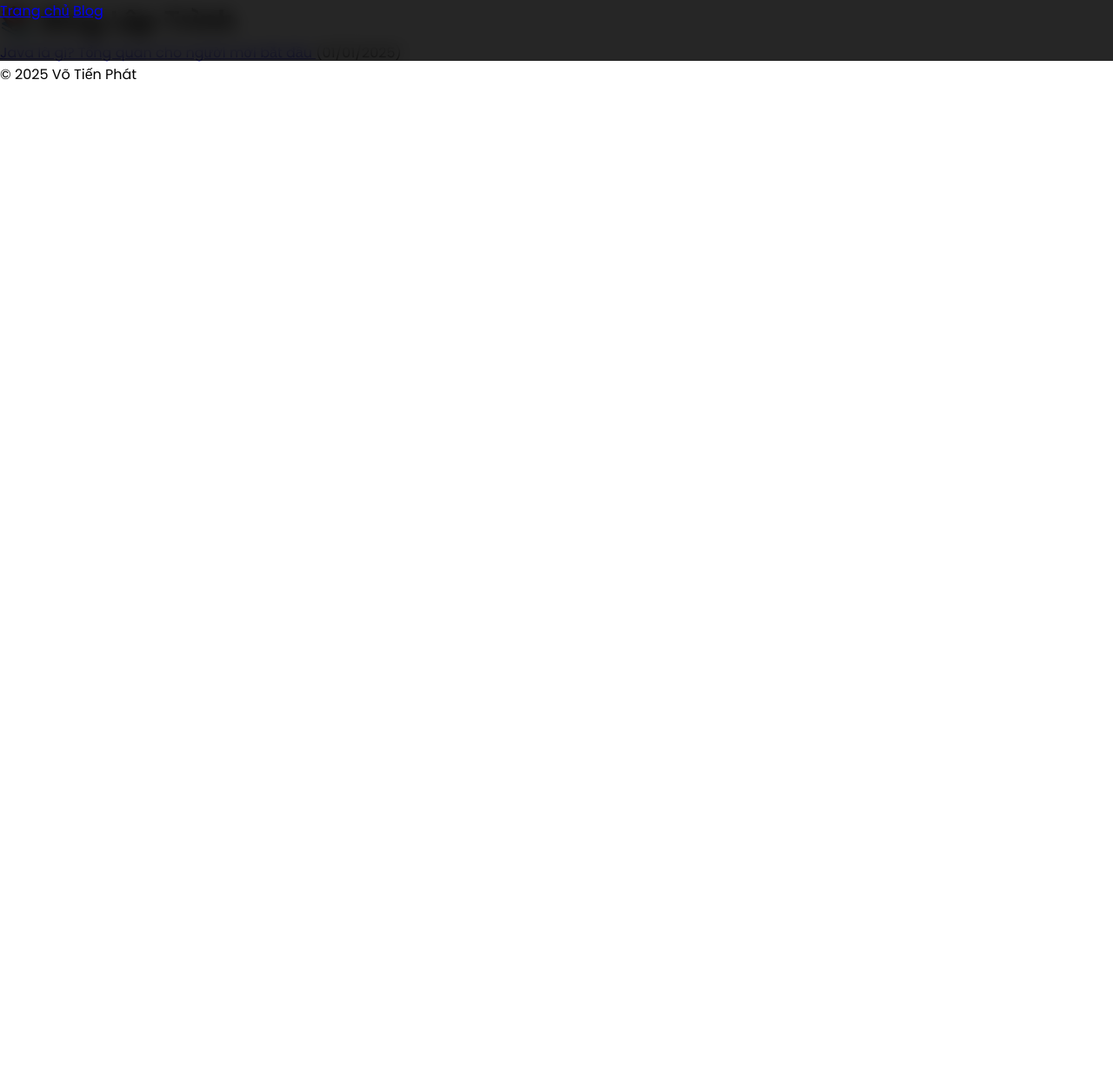
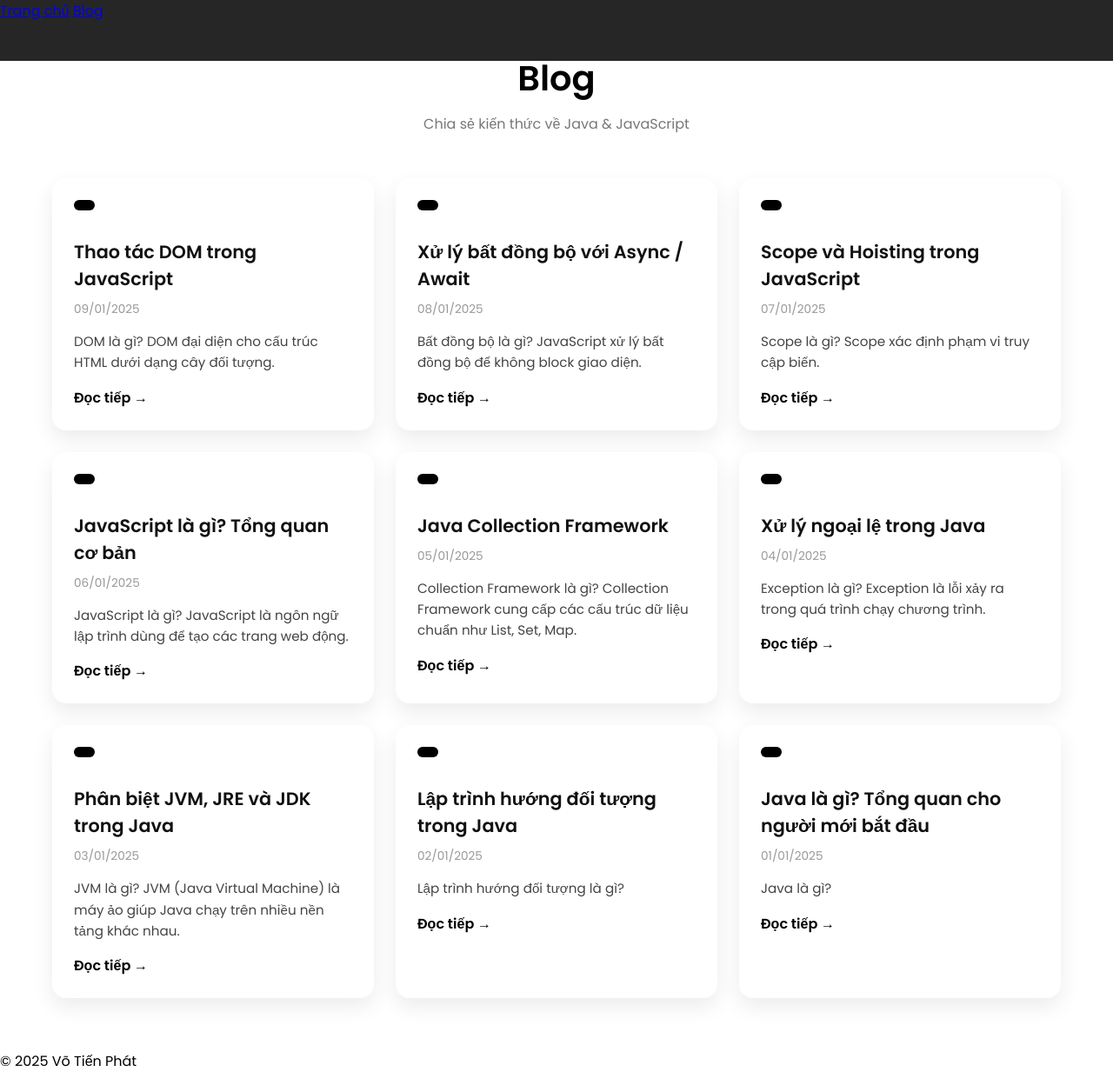
Before and after one commit to Tien-Phatt/Portfolio, a Jekyll site: the page built from Portfolio/blog.html, in a window 1280 px wide and 1233 px high. Shown: the whole window at 87% size. Built offline with Jekyll 4.4.1, drawn with Linux system fonts in a browser that asks for light colours.

Commit message:
Fix Jekyll blog rendering

```diff
--- a/Portfolio/_posts/2025-01-01-java-la-gi.md
+++ b/Portfolio/_posts/2025-01-01-java-la-gi.md
@@ -1,18 +1,26 @@
 ---
+layout: post
 title: "Java là gì? Tổng quan cho người mới bắt đầu"
 date: 2025-01-01
+categories: [Java]
 ---
 
 ## Java là gì?
-Java là ngôn ngữ lập trình hướng đối tượng, được sử dụng rộng rãi
-trong phát triển phần mềm doanh nghiệp, web và mobile.
 
-## Ưu điểm của Java
-- Đa nền tảng (Write Once, Run Anywhere)
+Java là một ngôn ngữ lập trình hướng đối tượng, được phát triển bởi Sun Microsystems (nay thuộc Oracle). Java nổi tiếng với triết lý **“Write Once, Run Anywhere”**, cho phép chương trình chạy trên nhiều nền tảng khác nhau mà không cần chỉnh sửa mã nguồn.
+
+## Đặc điểm nổi bật của Java
+- Độc lập nền tảng nhờ JVM
+- Hướng đối tượng hoàn toàn
 - Bảo mật cao
-- Cộng đồng lớn
+- Thư viện phong phú
 
-## Ứng dụng thực tế
-- Backend server
-- Android
+## Ứng dụng của Java
+Java được sử dụng rộng rãi trong:
+- Phát triển Backend Web
+- Ứng dụng Android
 - Hệ thống doanh nghiệp
+- Hệ thống ngân hàng
+
+## Kết luận
+Java là lựa chọn phù hợp cho người mới học lập trình và các hệ thống lớn yêu cầu tính ổn định cao.
--- /dev/null
+++ b/Portfolio/_posts/2025-01-02-oop-trong-java.md
@@ -0,0 +1,24 @@
+---
+layout: post
+title: "Lập trình hướng đối tượng trong Java"
+date: 2025-01-02
+categories: [Java]
+---
+
+## Lập trình hướng đối tượng là gì?
+
+Lập trình hướng đối tượng (OOP) là phương pháp lập trình dựa trên đối tượng, giúp mã nguồn dễ bảo trì và mở rộng.
+
+## 4 tính chất OOP trong Java
+1. **Encapsulation** – Đóng gói
+2. **Inheritance** – Kế thừa
+3. **Polymorphism** – Đa hình
+4. **Abstraction** – Trừu tượng
+
+## Lợi ích
+- Tái sử dụng mã nguồn
+- Giảm độ phức tạp
+- Dễ mở rộng
+
+## Kết luận
+OOP là nền tảng cốt lõi khi lập trình Java và phát triển phần mềm chuyên nghiệp.
--- /dev/null
+++ b/Portfolio/_posts/2025-01-03-jvm-jre-jdk.md
@@ -0,0 +1,19 @@
+---
+layout: post
+title: "Phân biệt JVM, JRE và JDK trong Java"
+date: 2025-01-03
+categories: [Java]
+---
+
+## JVM là gì?
+JVM (Java Virtual Machine) là máy ảo giúp Java chạy trên nhiều nền tảng khác nhau.
+
+## JRE là gì?
+JRE (Java Runtime Environment) bao gồm JVM và các thư viện cần thiết để chạy ứng dụng Java.
+
+## JDK là gì?
+JDK (Java Development Kit) là bộ công cụ dành cho lập trình viên, bao gồm JRE và các công cụ phát triển.
+
+## Kết luận
+- Người dùng: JRE
+- Lập trình viên: JDK
--- /dev/null
+++ b/Portfolio/_posts/2025-01-04-exception-handling.md
@@ -0,0 +1,24 @@
+---
+layout: post
+title: "Xử lý ngoại lệ trong Java"
+date: 2025-01-04
+categories: [Java]
+---
+
+## Exception là gì?
+Exception là lỗi xảy ra trong quá trình chạy chương trình.
+
+## Các loại Exception
+- Checked Exception
+- Unchecked Exception
+
+## Cách xử lý
+Java cung cấp các từ khóa:
+- try
+- catch
+- finally
+- throw
+- throws
+
+## Kết luận
+Xử lý ngoại lệ giúp chương trình ổn định và an toàn hơn.
--- /dev/null
+++ b/Portfolio/_posts/2025-01-05-java-collection.md
@@ -0,0 +1,22 @@
+---
+layout: post
+title: "Java Collection Framework"
+date: 2025-01-05
+categories: [Java]
+---
+
+## Collection Framework là gì?
+Collection Framework cung cấp các cấu trúc dữ liệu chuẩn như List, Set, Map.
+
+## Các interface chính
+- List
+- Set
+- Map
+- Queue
+
+## Lợi ích
+- Tối ưu hiệu năng
+- Giảm thời gian phát triển
+
+## Kết luận
+Collection Framework là công cụ không thể thiếu khi lập trình Java.
--- /dev/null
+++ b/Portfolio/_posts/2025-01-06-javascript-la-gi.md
@@ -0,0 +1,17 @@
+---
+layout: post
+title: "JavaScript là gì? Tổng quan cơ bản"
+date: 2025-01-06
+categories: [JavaScript]
+---
+
+## JavaScript là gì?
+JavaScript là ngôn ngữ lập trình dùng để tạo các trang web động.
+
+## Vai trò
+- Tương tác người dùng
+- Xử lý sự kiện
+- Giao tiếp API
+
+## Kết luận
+JavaScript là nền tảng của Web hiện đại.
--- /dev/null
+++ b/Portfolio/_posts/2025-01-07-scope-hoisting.md
@@ -0,0 +1,15 @@
+---
+layout: post
+title: "Scope và Hoisting trong JavaScript"
+date: 2025-01-07
+categories: [JavaScript]
+---
+
+## Scope là gì?
+Scope xác định phạm vi truy cập biến.
+
+## Hoisting là gì?
+Hoisting là hành vi đưa khai báo biến lên đầu scope.
+
+## Kết luận
+Hiểu Scope và Hoisting giúp tránh lỗi logic.
--- /dev/null
+++ b/Portfolio/_posts/2025-01-08-async-await.md
@@ -0,0 +1,15 @@
+---
+layout: post
+title: "Xử lý bất đồng bộ với Async / Await"
+date: 2025-01-08
+categories: [JavaScript]
+---
+
+## Bất đồng bộ là gì?
+JavaScript xử lý bất đồng bộ để không block giao diện.
+
+## Async / Await
+Giúp code dễ đọc và dễ bảo trì hơn Promise.
+
+## Kết luận
+Async/Await là chuẩn hiện đại trong JavaScript.
--- /dev/null
+++ b/Portfolio/_posts/2025-01-09-dom-manipulation.md
@@ -0,0 +1,17 @@
+---
+layout: post
+title: "Thao tác DOM trong JavaScript"
+date: 2025-01-09
+categories: [JavaScript]
+---
+
+## DOM là gì?
+DOM đại diện cho cấu trúc HTML dưới dạng cây đối tượng.
+
+## Các thao tác phổ biến
+- getElementById
+- querySelector
+- addEventListener
+
+## Kết luận
+DOM giúp JavaScript tương tác trực tiếp với giao diện người dùng.
--- a/Portfolio/blog.html
+++ b/Portfolio/blog.html
@@ -3,15 +3,41 @@ layout: default
 title: Blog
 ---
 
-<h1>📚 Blog Lập Trình</h1>
+<section class="blog-container">
+  <h1 class="blog-title">Blog</h1>
+  <p class="blog-subtitle">
+    Chia sẻ kiến thức về Java & JavaScript
+  </p>
 
-<ul class="post-list">
-  {% for post in site.posts %}
-    <li>
-      <a href="{{ post.url | relative_url }}">
-        {{ post.title }}
-      </a>
-      <span>({{ post.date | date: "%d/%m/%Y" }})</span>
-    </li>
-  {% endfor %}
-</ul>
+  <div class="blog-grid">
+    {% for post in site.posts %}
+    <div class="blog-card">
+      <div class="blog-card-content">
+
+        <span class="blog-category">
+          {{ post.category }}
+        </span>
+
+        <h2 class="blog-post-title">
+          <a href="{{ post.url }}">
+            {{ post.title }}
+          </a>
+        </h2>
+
+        <p class="blog-date">
+          {{ post.date | date: "%d/%m/%Y" }}
+        </p>
+
+        <p class="blog-excerpt">
+          {{ post.excerpt | strip_html | truncate: 120 }}
+        </p>
+
+        <a class="read-more" href="{{ post.url }}">
+          Đọc tiếp →
+        </a>
+
+      </div>
+    </div>
+    {% endfor %}
+  </div>
+</section>
--- a/Portfolio/index.html
+++ b/Portfolio/index.html
@@ -32,7 +32,7 @@
                 <a href="#about">Về Tôi</a>
             </div>
             <div class="link" data-aos="fade-up" data-aos-delay="500">
-                <a href="#blog">Blogs</a>
+                <a href="#blog.html">Blogs</a>
             </div>
             <div class="link contact-btn" data-aos="fade-up" data-aos-delay="600">
                 <a href="#">Liên Hệ Tôi</a>
--- a/Portfolio/style.css
+++ b/Portfolio/style.css
@@ -847,3 +847,111 @@ nav{
     from { transform: rotate(0deg); }
     to { transform: rotate(360deg); }
 }
+/* ===== BLOG PAGE ===== */
+
+.blog-container {
+  max-width: 1200px;
+  margin: 60px auto;
+  padding: 0 20px;
+}
+
+.blog-title {
+  text-align: center;
+  font-size: 2.5rem;
+  margin-bottom: 10px;
+}
+
+.blog-subtitle {
+  text-align: center;
+  color: #777;
+  margin-bottom: 50px;
+}
+
+.blog-grid {
+  display: grid;
+  grid-template-columns: repeat(auto-fill, minmax(300px, 1fr));
+  gap: 25px;
+}
+
+.blog-card {
+  background: #ffffff;
+  border-radius: 16px;
+  box-shadow: 0 10px 25px rgba(0, 0, 0, 0.08);
+  transition: all 0.3s ease;
+}
+
+.blog-card:hover {
+  transform: translateY(-8px);
+  box-shadow: 0 20px 40px rgba(0, 0, 0, 0.15);
+}
+
+.blog-card-content {
+  padding: 25px;
+}
+
+.blog-category {
+  display: inline-block;
+  font-size: 0.75rem;
+  font-weight: 600;
+  padding: 6px 12px;
+  border-radius: 20px;
+  background: #000;
+  color: #fff;
+  margin-bottom: 15px;
+}
+
+.blog-post-title {
+  font-size: 1.3rem;
+  margin: 10px 0;
+}
+
+.blog-post-title a {
+  text-decoration: none;
+  color: #111;
+}
+
+.blog-post-title a:hover {
+  text-decoration: underline;
+}
+
+.blog-date {
+  font-size: 0.85rem;
+  color: #999;
+  margin-bottom: 15px;
+}
+
+.blog-excerpt {
+  font-size: 0.95rem;
+  color: #444;
+  line-height: 1.6;
+}
+
+.read-more {
+  display: inline-block;
+  margin-top: 15px;
+  font-weight: 600;
+  text-decoration: none;
+  color: #000;
+}
+/* ===== POST PAGE ===== */
+
+.post-container {
+  max-width: 800px;
+  margin: 60px auto;
+  padding: 0 20px;
+}
+
+.post-title {
+  font-size: 2.3rem;
+  margin-bottom: 10px;
+}
+
+.post-meta {
+  color: #888;
+  margin-bottom: 40px;
+}
+
+.post-content {
+  font-size: 1rem;
+  line-height: 1.8;
+}
```
Also changed, not shown: other parts of Portfolio/index.html (+1 -1 lines), Portfolio/_layouts/post.html (+8 -8 lines).
